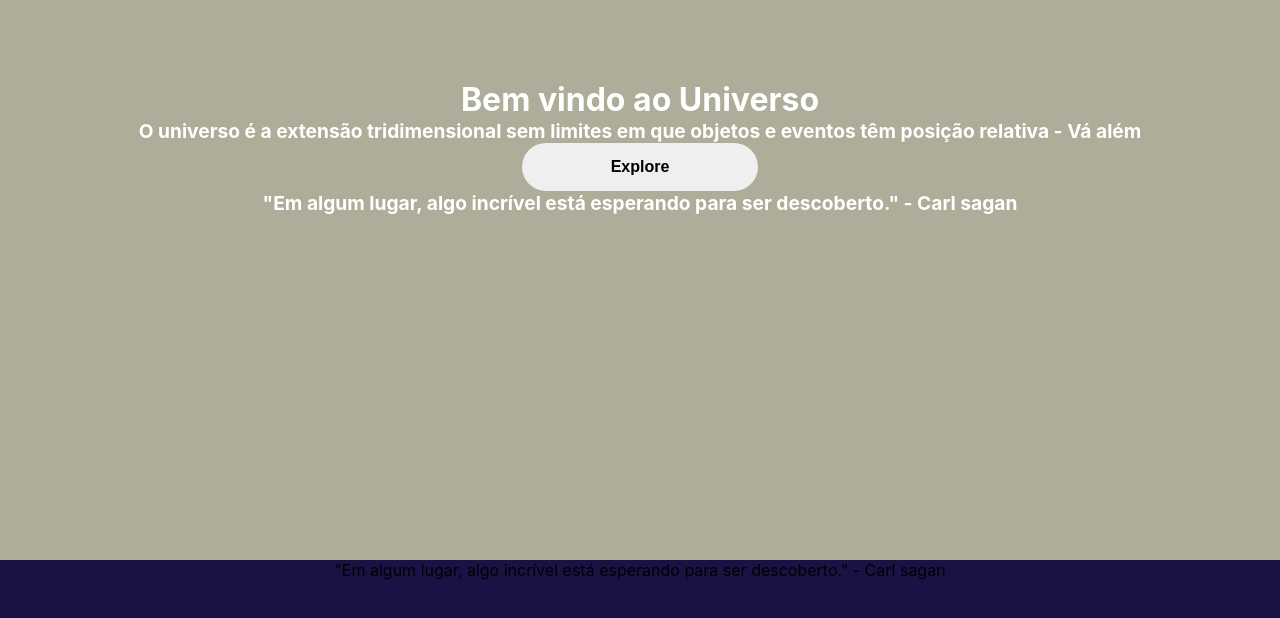
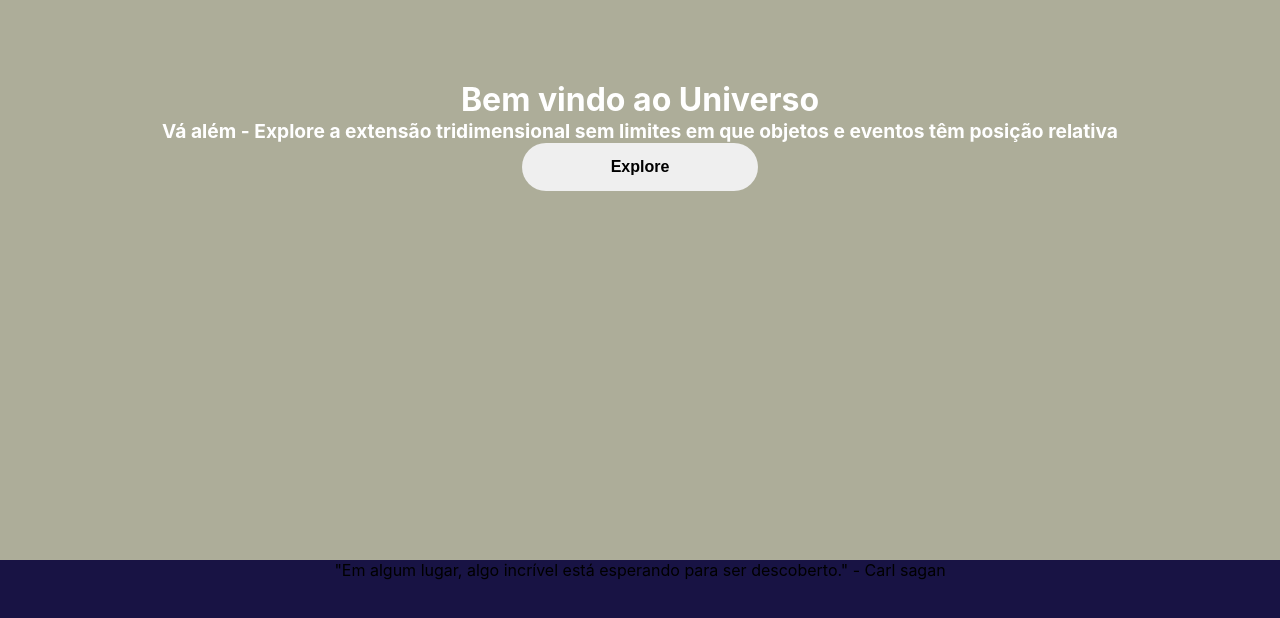
Before and after one commit to polyanetuag/universo, a React (Create React App) app: page / in a window 1280 px wide. Shown: the top 618 px of the page. Built offline with nearby package versions, Linux system fonts and the light colour scheme.

Commit message:
fix: text home

```diff
--- a/src/components/Home/Home.js
+++ b/src/components/Home/Home.js
@@ -4,9 +4,9 @@ function Home() {
   return (
     <section>
         <h1> Bem vindo ao Universo</h1>
-        <p>O universo é a extensão tridimensional sem limites em que objetos e eventos têm posição relativa - <strong>Vá além</strong></p>
+        <p><strong>Vá além - </strong> Explore a extensão tridimensional sem limites em que objetos e eventos têm posição relativa</p>
         <button>Explore</button>
-        <p>"Em algum lugar, algo incrível está esperando para ser descoberto." - Carl sagan</p>
+
     </section>
   );
 }
```
